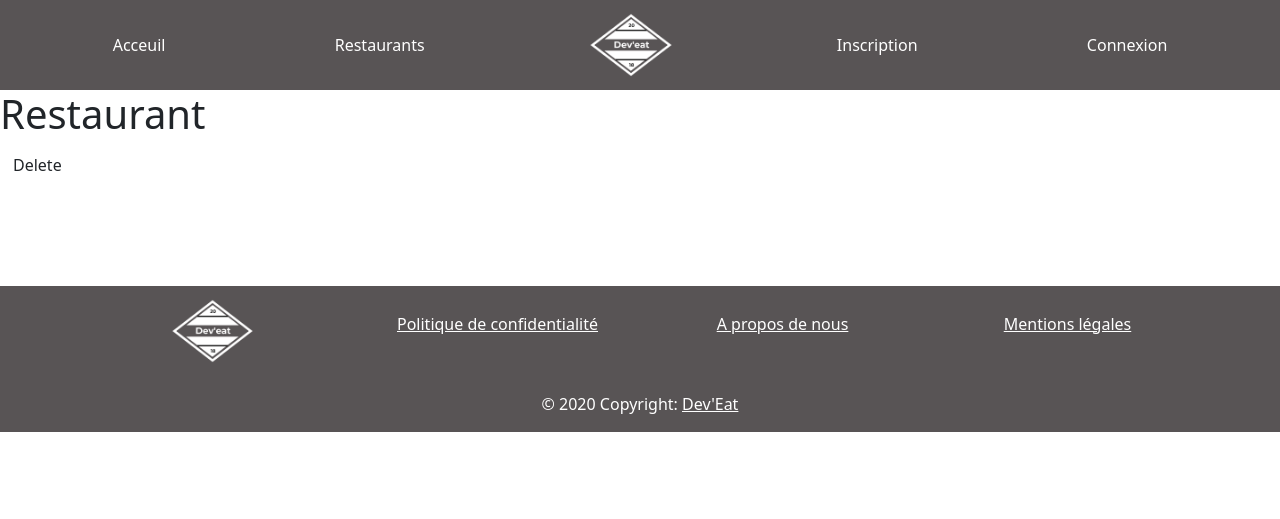
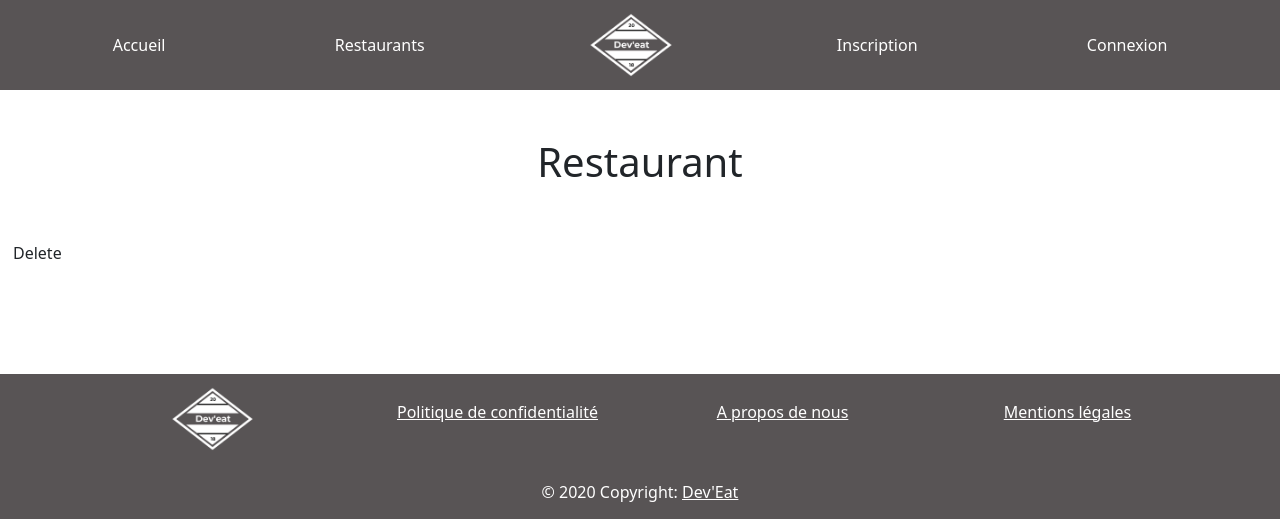
Before and after one commit to leoniemandah/Dev-Eat, a Symfony app: template devEat/templates/restaurant/restaurant.html.twig in a window 1280 px wide. Shown: the top 519 px of the page. Run offline with Twig, Linux system fonts and the light colour scheme; the template is opened without the code that fills it, so the values that code supplies are empty; some libraries are stand-ins or nearby versions.

Commit message:
page restaurant

```diff
--- a/devEat/public/css/styles.css
+++ b/devEat/public/css/styles.css
@@ -10,6 +10,10 @@
   display:flex  !important;
   flex-wrap: wrap  !important;
   width: 100%;
+}
+
+#restaurant{
+  justify-content: space-around;
 }
 
 nav img{
--- a/devEat/templates/dev_eat/index.html.twig
+++ b/devEat/templates/dev_eat/index.html.twig
@@ -1,6 +1,6 @@
 {% extends 'base.html.twig' %}
 
-{% block title %}Acceuil !
+{% block title %}Accueil !
 {% endblock %}
 
 {% block body %}
--- a/devEat/templates/nav.html.twig
+++ b/devEat/templates/nav.html.twig
@@ -6,7 +6,7 @@
     <div class="collapse navbar-collapse" id="navbarTogglerDemo01">
       <ul id="flex" class="navbar-nav me-auto mb-2 mb-lg-0">
         <li class="nav-item">
-          <a class="nav-link" href="{{ path('dev_eat') }}">Acceuil</a>
+          <a class="nav-link" href="{{ path('dev_eat') }}">Accueil</a>
         </li>
         <li class="nav-item">
           <a class="nav-link" href="#">Restaurants</a>
--- a/devEat/templates/restaurant/_form.html.twig
+++ b/devEat/templates/restaurant/_form.html.twig
@@ -1,4 +1,4 @@
 {{ form_start(form) }}
     {{ form_widget(form) }}
-    <button class="btn">{{ button_label|default('Save') }}</button>
+    <button class="btn">{{ button_label|default('Ajouter') }}</button>
 {{ form_end(form) }}
--- a/devEat/templates/restaurant/new.html.twig
+++ b/devEat/templates/restaurant/new.html.twig
@@ -4,11 +4,11 @@
 
 {% block body %}
     {% if user.restaurant.id is defined %}
-        <h1>Vous avez déjà votre restaurant</h1>
+        <h1 class="text-center mt-5 mb-5">Vous avez déjà votre restaurant</h1>
         {{user.restaurant.name}}
 
     {% else %}
-     <h1>Ajouter votre Restaurant</h1>
+     <h1 class="text-center mt-5 mb-5" >Ajouter votre restaurant</h1>
     {{ include('restaurant/_form.html.twig') }}
 
     {% if is_granted('ROLE_ADMIN')  %}
--- a/devEat/templates/restaurant/restaurant.html.twig
+++ b/devEat/templates/restaurant/restaurant.html.twig
@@ -3,10 +3,7 @@
 {% block title %}Restaurant{% endblock %}
 
 {% block body %}
-    <h1>Restaurant</h1>
-
+    <h1 class="text-center mt-5 mb-5">Restaurant</h1>
     {{user.restaurant.id}}
         {{ include('user/_delete_form.html.twig') }}
-
-
 {% endblock %}
```
